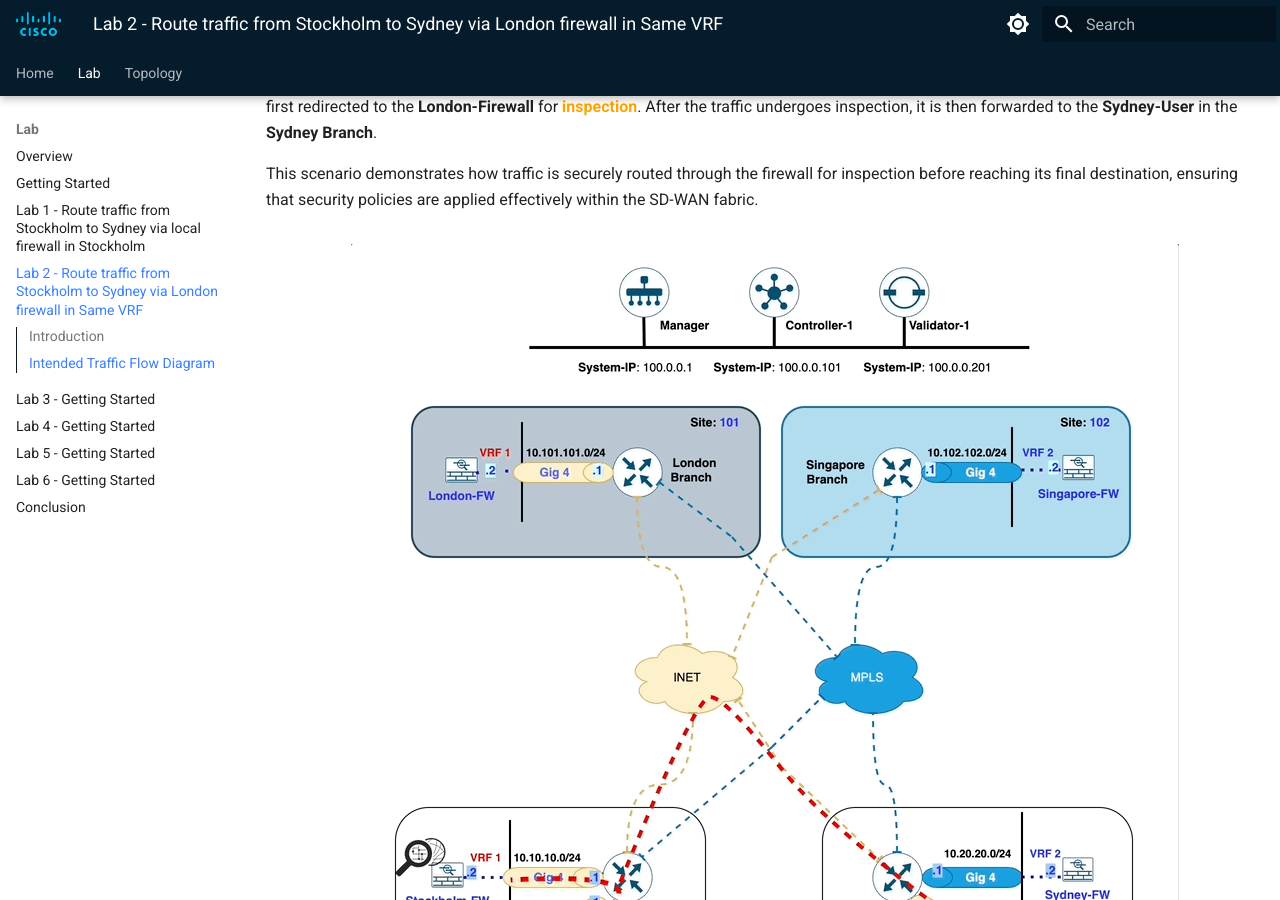
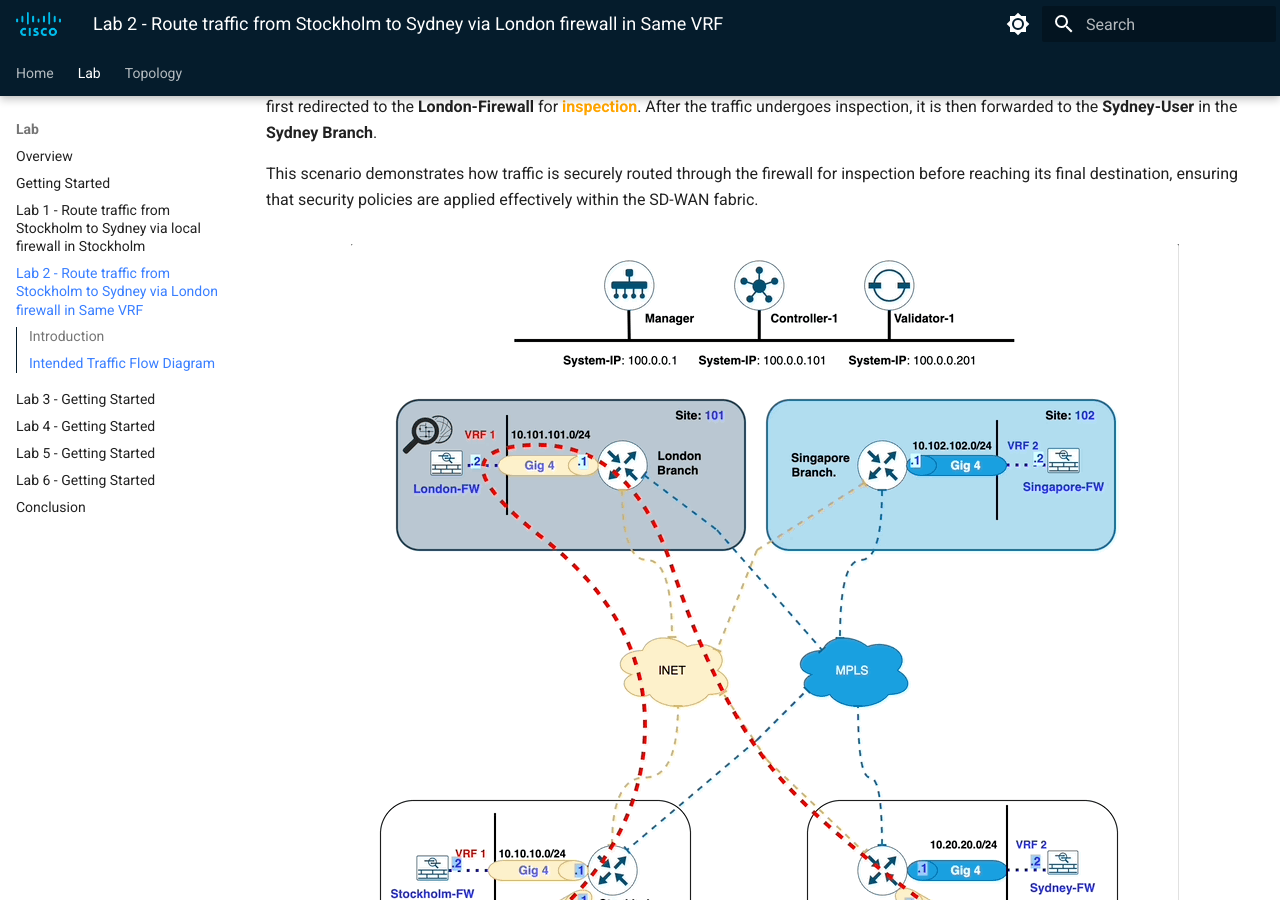
Before and after one commit to ciscodocs/ltrent-2008-clemea25, an MkDocs documentation site: the page built from docs/lab2_getting_started.md, in a window 1280 px wide and 900 px high, scrolled down 846 px. Built offline with MkDocs 1.6.1 and Material for MkDocs 9.7.7, drawn with Linux system fonts in a browser that asks for light colours.

Commit message:
Scenario-2 guide

```diff
--- a/docs/lab2_getting_started.md
+++ b/docs/lab2_getting_started.md
@@ -25,5 +25,5 @@ The following diagram illustrates the **<font color="orange">flow of traffic wit
 This scenario demonstrates how traffic is securely routed through the firewall for inspection before reaching its final destination, ensuring that security policies are applied effectively within the SD-WAN fabric.
 
 <figure markdown>
-  ![Scenario-2 Traffic Flow](./assets/Scenario-1.gif)
+  ![Scenario-2 Traffic Flow](./assets/Scenario-2.gif)
 </figure>
```
Also changed, not shown: docs/assets/Scenario-2.gif (added).
